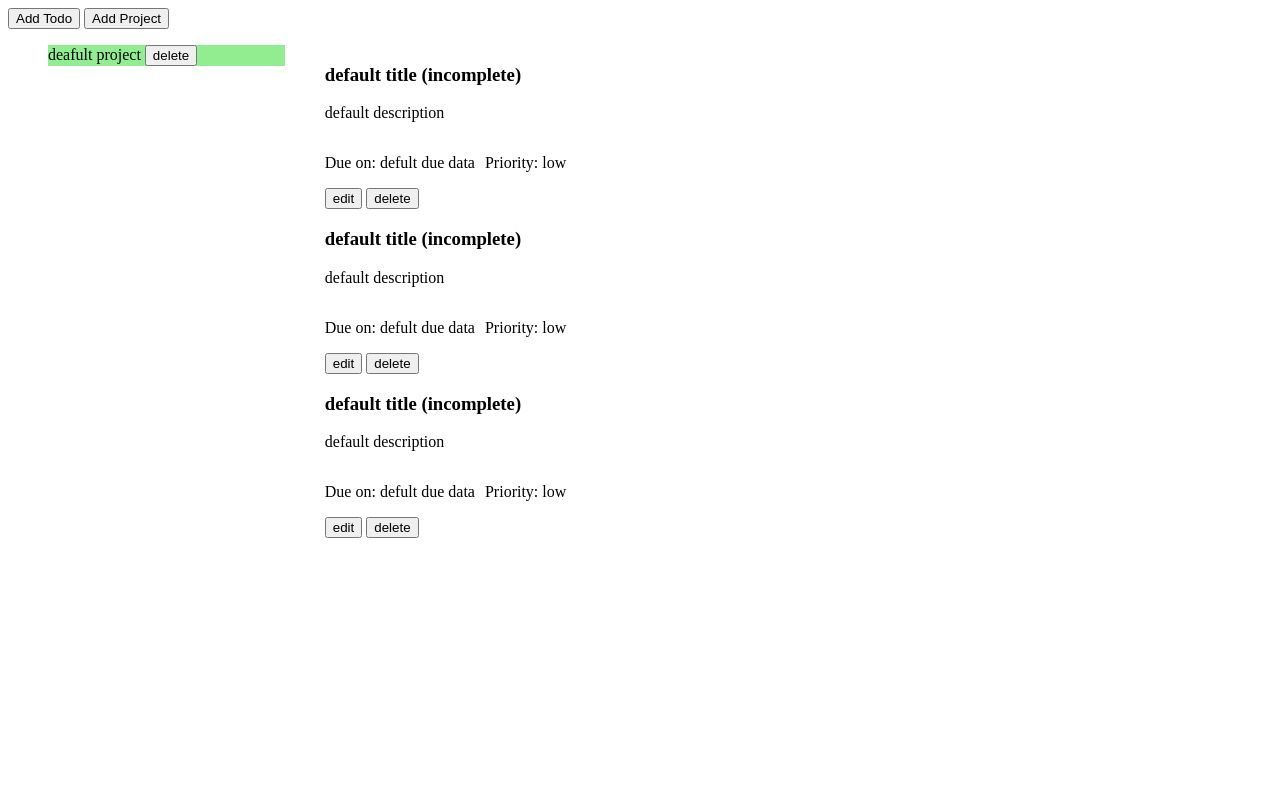
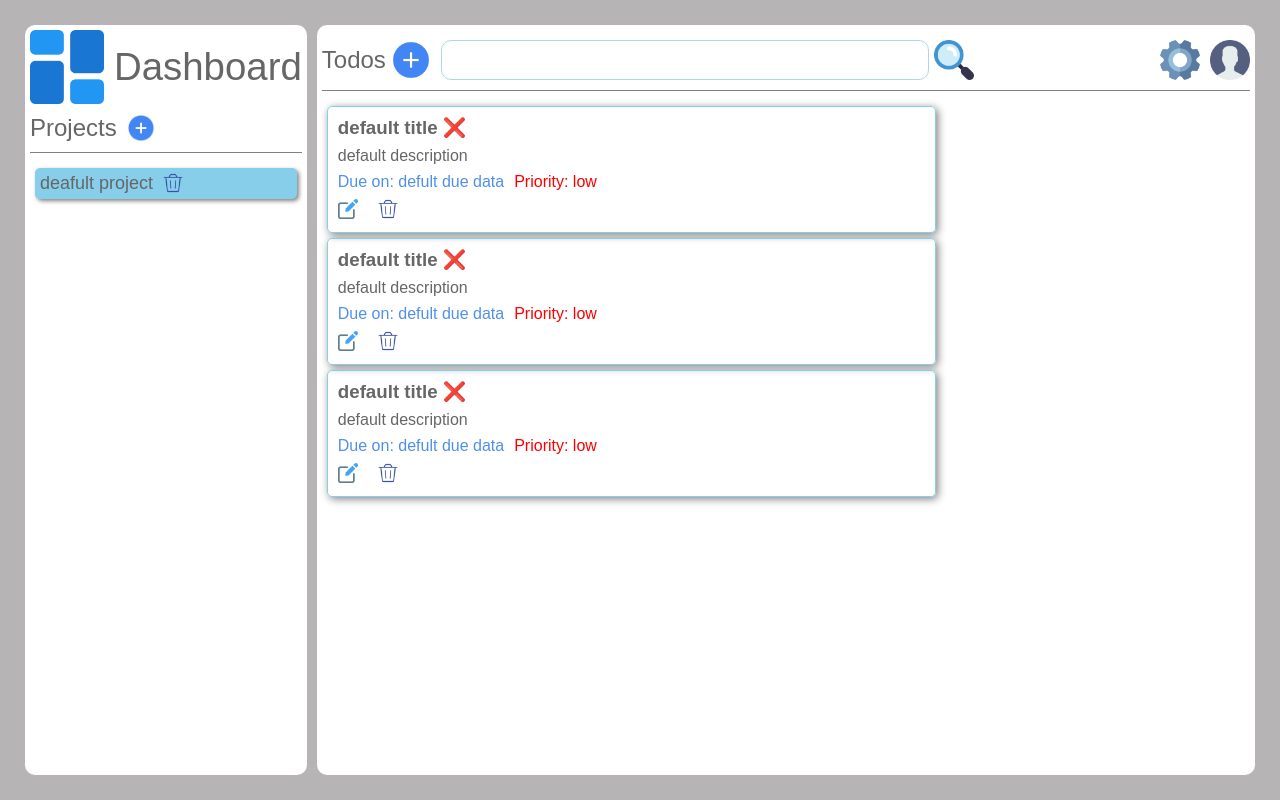
Before and after one commit to prosenjit-saradr/Todo, a website with bundled scripts: page src/index.html in a window 1280 px wide. Built offline with nearby package versions, Linux system fonts and the light colour scheme.

Commit message:
Added icons and modified index.htm and css file for styling

```diff
--- a/src/index.html
+++ b/src/index.html
@@ -8,10 +8,46 @@
     <link rel="stylesheet" href="styles.css">
 </head>
 <body>
-    <button id="btn-add-todo">Add Todo</button>
+    <!-- <button id="btn-add-todo">Add Todo</button>
     <button id="btn-add-project">Add Project</button>
     <div id="container">
 
     </div>
+     -->
+    <div id="side-bar">
+        <div id="logo">
+            <img src="img/dashboard.png" alt="logo">
+            <p>Dashboard</p>
+        </div>
+        <div class="add-project">
+            <p>Projects</p>
+            <button id="btn-add-project"></button>
+        </div>
+        <div class="seperator-line"></div>
+        <div id="project-container"></div>
+    </div>
+    <div id="main-content">
+        <div id="menu-bar">
+            <div id="add-todo">
+                <p>Todos</p>
+                <button id="btn-add-todo"></button>
+            </div>
+            <div id="todo-search">
+                <input type="text" id="todo-serach-input">
+                <button id="todo-search-button"></button>
+            </div>
+            <div id="utility">
+                <button id="settings"></button>
+                <button id="profile"></button>
+            </div>
+        </div>
+        <div class="seperator-line"></div>
+        <div id="content">
+            <div id="todo-container">
+
+            </div>
+            <div id="todo-details"></div>
+        </div>
+    </div>
 </body>
 </html>
--- a/src/modules/eventHandler.js
+++ b/src/modules/eventHandler.js
@@ -15,9 +15,9 @@ const container = document.getElementById("container");
 
 export const initUI = function(){
     const projects = Storage().getProjects();
-    const container = document.getElementById("container");
+    const projectContainer = document.getElementById("project-container");
     const projectList = ProjectListUI(projects);
-    container.appendChild(projectList);
+    projectContainer.appendChild(projectList);
 
     let todoList = null;
     if(Storage().isEmpty()){
@@ -27,7 +27,8 @@ export const initUI = function(){
         todoList = TodoListUI(projects[0].todo);
         setActiveProjectId(projects[0].id);
     }
-    container.appendChild(todoList);
+    const todoContainer = document.getElementById("todo-container");
+    todoContainer.appendChild(todoList);
 
     attachListeners();
 }
--- a/src/modules/ui.js
+++ b/src/modules/ui.js
@@ -21,15 +21,15 @@ export const TodoListUI = function(todos){
 export const TodoUI = function(todo){
     const html = `
         <div class="todo-item">
-            <h3 class="todo-title">${todo.title} (${todo.completed ? "complete" : "incomplete"})</h3>
+            <h3 class="todo-title">${todo.title} ${todo.completed ? "\u{2714}" : "\u{274C}"}</h3>
             <p class="todo-description">${todo.description}</p>
             <div style="display: flex; flex-direction:row; gap: 10px;">
                 <p class="due-date">Due on: ${todo.dueDate}</p>
                 <p class="priority">Priority: ${todo.priority}</p>
             </div>
-            <div>
-            <button class="btn-edit-todo">edit</button>
-            <button class="btn-delete-todo">delete</button>
+            <div style="display: flex; flex-directon: row; gap: 20px;">
+                <button class="btn-edit-todo"></button>
+                <button class="btn-delete-todo"></button>
             </div>
         </div>
     `
@@ -57,7 +57,7 @@ export const ProjectUI = function(project){
     const html = `
         <div class="project-element">
             <span class="project-title">${project.name}</span>
-            <button class="btn-delete-project">delete</button>
+            <button class="btn-delete-project"></button>
         </div>
     `
 
--- a/src/styles.css
+++ b/src/styles.css
@@ -1,3 +1,270 @@
+*,
+::before,
+::after {
+    border: 0;
+    margin: 0;
+    padding: 0;
+    box-sizing: border-box;
+}
+
+body {
+    font-family: sans-serif;
+    color: #666666;
+}
+
+button {
+    all: unset;
+}
+
+button:hover {
+    cursor: pointer;
+}
+
+html {
+    height: 100vh;
+    padding: 20px;
+    background: rgb(182, 180, 180);
+}
+
+body {
+    display: flex;
+    flex-direction: row;
+    height: 100%;
+    /* background: white; */
+}
+
+body > * {
+    background: white;
+    padding: 5px;
+    margin: 5px;
+    border-radius: 10px;
+}
+
+#side-bar {
+    flex: 1;
+    display: flex;
+    flex-direction: column;
+    border-radius: 10px;
+}
+
+#main-content {
+    display: flex;
+    flex-direction: column;
+    flex: 4;
+}
+
+img {
+    max-width: auto;
+    height: 100%;
+    display: block;
+}
+
+#logo {
+    display: flex;
+    flex-direction: row;
+    gap: 10px;
+    height: 10%;
+
+    /* align-items: center;
+    justify-content: center; */
+}
+
+#logo p {
+    font-size: clamp(1rem,3vw,2.5rem);
+    display: flex;
+    align-items: center;
+    justify-content: center;
+}
+
+.add-project {
+    display: flex;
+    flex-direction: row;
+    gap: 10px;
+    margin-top: 10px;
+
+}
+
+.add-project button {
+    background-image: url("img/add-button.png");
+    background-size: cover;
+    height: 100%;
+    aspect-ratio: 1;
+}
+
+.add-project p {
+    font-size: 24px;
+}
+
+#project-container {
+    flex: 1;
+    /* background-color: blue; */
+}
+
+#project-container li {
+    font-size: 18px;
+    margin: 5px;
+    padding: 5px;
+    border-radius: 5px;
+}
+
+.project-element {
+    display: flex;
+    flex-direction: row;
+    gap: 10px;
+
+}
+
+.project-element:hover {
+    cursor: default;
+    color: #333333;
+}
+
+.btn-delete-project, .btn-delete-todo {
+    background-image: url("img/trash-can.png");
+    background-size: cover;
+    width: 20px;
+    height: 100%;
+    aspect-ratio: 1;
+}
+
+.btn-edit-todo {
+    background-image: url("img/edit-button.png");
+    background-size: cover;
+    width: 20px;
+    height: 100%;
+    aspect-ratio: 1;
+}
+
+.todo-item {
+    border: 1px solid skyblue;
+    border-radius: 5px;
+    margin: 5px;
+    padding: 5px;
+
+    box-shadow: 2px 2px 8px grey;
+}
+
+.todo-item:hover {
+    background-color: rgb(197, 231, 245);
+}
+
+.todo-item > * {
+    margin: 5px;
+    margin-bottom: 8px;
+}
+
+.todo-item .due-date {
+    /* border-bottom: 1px solid black; */
+    color: rgb(80, 144, 233);
+}
+
+.todo-item .priority {
+    /* border-bottom: 1px solid black; */
+    color: red;
+}
+
+#menu-bar {
+    display: flex;
+    flex-direction: row;
+    height: 6%;
+    gap: 10px;
+    margin-top: 10px;
+}
+
+.seperator-line {
+    margin: 10px 0;
+    height: 1px;
+    background-color: grey;
+}
+
+#add-todo {
+    display: flex;
+    flex-direction: row;
+    gap: 5px;
+}
+
+#add-todo p {
+    font-size: 24px;
+    display: flex;
+    align-items: center;
+}
+
+#add-todo button {
+    background-image: url("img/add-button.png");
+    background-size: cover;
+    height: 100%;
+    aspect-ratio: 1;
+}
+
+#todo-search {
+    display: flex;
+    flex-direction: row;
+    flex: 2;
+}
+
+#todo-search input[type="text"] {
+    height: 100%;
+    width: 100%;
+    margin-right: 5px;
+    border: 1px solid lightblue;
+    border-radius: 10px;
+}
+
+#todo-search input[type="text"]:hover {
+    border-color: rgb(92, 92, 243);
+}
+
+#todo-search input[type="text"]:focus {
+    border-color: rgb(99, 99, 243);
+}
+
+#todo-search-button {
+    background-image: url("img/magnifier.png");
+    background-size: cover;
+    height: 100%;
+    aspect-ratio: 1;
+}
+
+#utility {
+    display: flex;
+    flex-direction: row;
+    flex: 1;
+    justify-content: end;
+    gap: 10px;
+}
+
+#profile {
+    background-image: url("img/user.png");
+    background-size: cover;
+    height: 100%;
+    aspect-ratio: 1;;
+}
+
+#settings {
+    background-image: url("img/cogwheel.png");
+    background-size: cover;
+    height: 100%;
+    aspect-ratio: 1;;
+}
+
+#content {
+    display: flex;
+    flex-direction: row;
+    height: 100%;
+}
+
+#todo-container {
+    flex: 2;
+}
+
+#todo-details {
+    flex: 1;
+}
+
+#todo-content ul{
+
+}
+
 *{
     /* border: 1px solid red; */
 }
@@ -10,7 +277,8 @@ ul {
     list-style: none;
 }
 .active {
-    background: lightgreen;
+    background: skyblue;
+    box-shadow: 2px 2px 4px grey;
 }
 
 #container {
```
Also changed, not shown: src/img/add-button.png (added), src/img/cogwheel.png (added), src/img/dashboard.png (added), src/img/edit-button.png (added), src/img/magnifier.png (added), src/img/trash-can.png (added), src/img/user.png (added).
